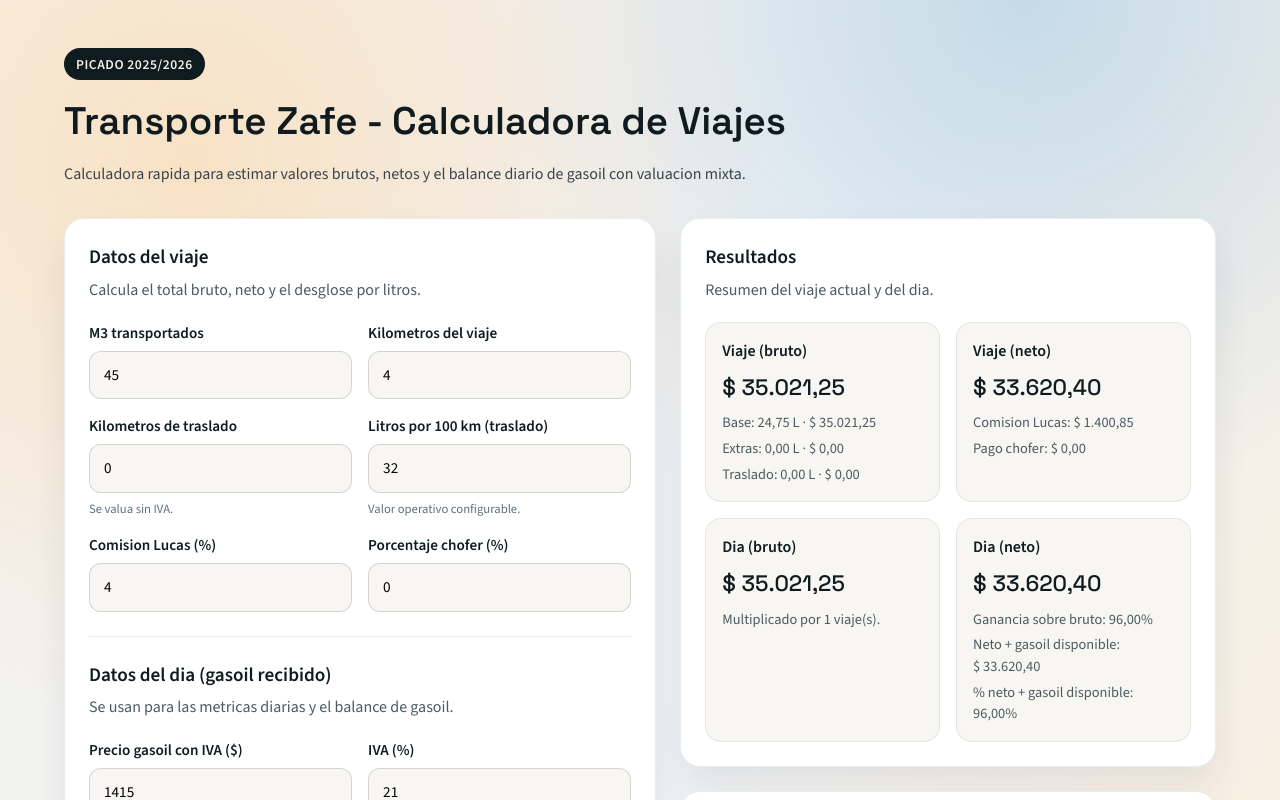
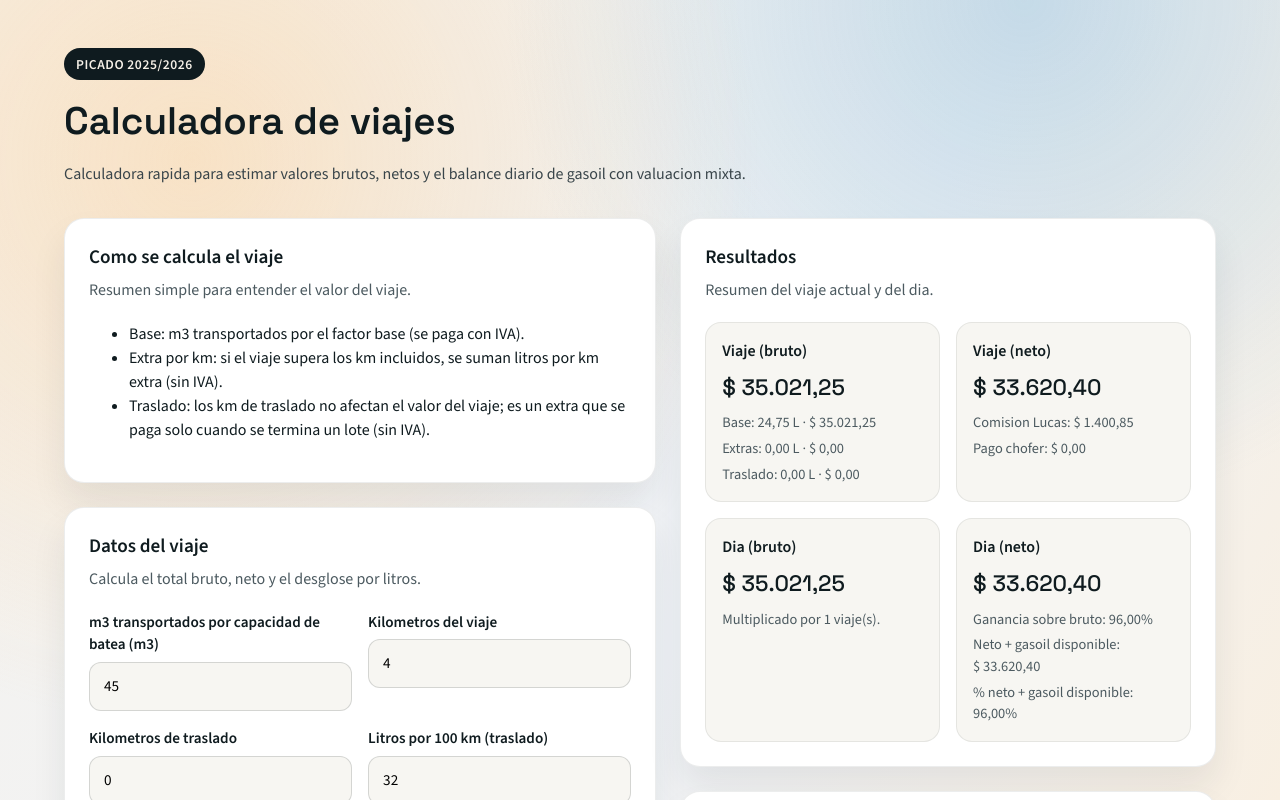
Before and after one commit to azafe/picado2026, a React (Vite) app: page / in a window 1280 px wide. Shown: the top 800 px of the page. Built offline with nearby package versions, Linux system fonts and the light colour scheme.

Commit message:
Update trip explanation and labels

```diff
--- a/src/App.tsx
+++ b/src/App.tsx
@@ -123,7 +123,7 @@ function App() {
     <div className="app">
       <header className="hero">
         <div className="hero__badge">Picado 2025/2026</div>
-        <h1>Transporte Zafe - Calculadora de Viajes</h1>
+        <h1>Calculadora de viajes</h1>
         <p>
           Calculadora rapida para estimar valores brutos, netos y el balance diario de gasoil con
           valuacion mixta.
@@ -132,6 +132,23 @@ function App() {
 
       <main className="layout">
         <div className="column">
+          <section className="card">
+            <header className="card__header">
+              <h2>Como se calcula el viaje</h2>
+              <p>Resumen simple para entender el valor del viaje.</p>
+            </header>
+            <ul>
+              <li>Base: m3 transportados por el factor base (se paga con IVA).</li>
+              <li>
+                Extra por km: si el viaje supera los km incluidos, se suman litros por km extra
+                (sin IVA).
+              </li>
+              <li>
+                Traslado: los km de traslado no afectan el valor del viaje; es un extra que se paga
+                solo cuando se termina un lote (sin IVA).
+              </li>
+            </ul>
+          </section>
           <CalculatorForm form={form} onChange={handleChange} hasNegative={hasNegative} />
           <ConstantsCard />
           <section className="card notice">
--- a/src/components/CalculatorForm.tsx
+++ b/src/components/CalculatorForm.tsx
@@ -29,7 +29,7 @@ export function CalculatorForm({ form, onChange, hasNegative }: CalculatorFormPr
 
       <div className="form-grid">
         <label className="field">
-          <span>M3 transportados</span>
+          <span>m3 transportados por capacidad de batea (m3)</span>
           <input
             type="number"
             min={0}
@@ -59,7 +59,7 @@ export function CalculatorForm({ form, onChange, hasNegative }: CalculatorFormPr
             value={form.kmTraslado}
             onChange={(event) => onChange('kmTraslado', clampInput(event.target.value))}
           />
-          <small>Se valua sin IVA.</small>
+          <small>Extra por traslado; no cambia el valor del viaje.</small>
         </label>
 
         <label className="field">
```
